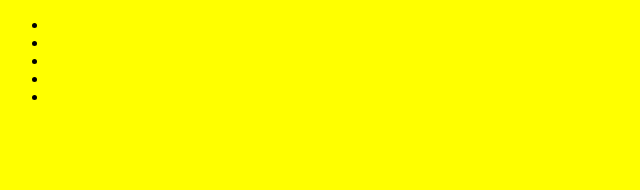
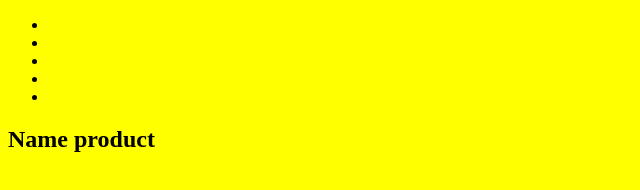
Before and after one commit to rchaplinskyi/mysite, a plain HTML site: page index.html in a window 1280 px wide. Shown: the whole page, without its empty margins (0-640 px from the left). Drawn offline with Linux system fonts and the light colour scheme.

Commit message:
Update index.html
додано карточку товару

```diff
--- a/index.html
+++ b/index.html
@@ -21,7 +21,9 @@
        </div>
    </header>
    <section>
-       <div class="container"></div>
+       <div class="container">
+             <div class="card"><h2>Name product</h2></div>
+       </div>
    </section>
    <footer>
        <div class="container"></div>
```
